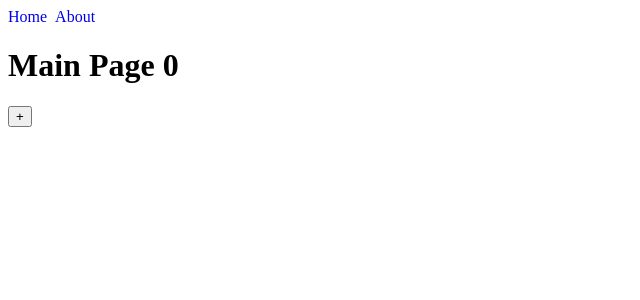
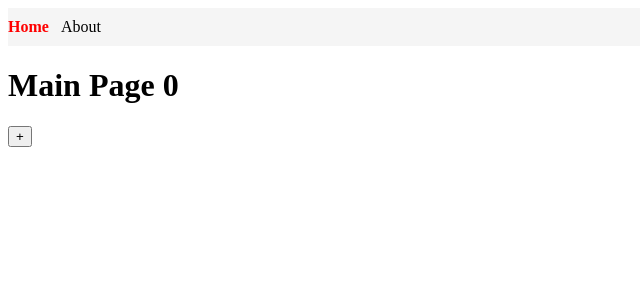
Before and after one commit to HyungJinHan/nextjs_study, a Next.js app: page / in a window 1280 px wide. Shown: the top 300 px of the page, without its empty margins (0-640 px from the left). Built offline with nearby package versions, Linux system fonts and the light colour scheme.

Commit message:
classname의 충돌을 방지하기 위한 styled jsx 사용

```diff
--- a/components/NavBar.jsx
+++ b/components/NavBar.jsx
@@ -1,6 +1,7 @@
 import Link from 'next/link';
 import { useRouter } from 'next/router';
 import React from 'react';
+import styles from './NavBar.module.css';
 
 function NavBar(props) {
   const router = useRouter();
@@ -9,22 +10,31 @@ function NavBar(props) {
   return (
     <nav>
       <Link
-        style={{ textDecoration: `none` }}
-        className='home'
+        className={`
+          ${styles.link}
+          ${router.pathname === '/' ? styles.active : styles.deactive}
+        `}
         href='/'
       >
         Home
       </Link>
-
-      &nbsp;&nbsp;
-
+      {/* 두 개 이상의 클래스 지정 방법 1 (변수 처리) */}
+      &nbsp;&nbsp;&nbsp;
       <Link
-        style={{ textDecoration: `none` }}
-        className='about'
+        className={[
+          styles.link,
+          router.pathname === '/about' ? styles.active : styles.deactive
+        ].join(' ')}
         href='/about'>
         About
       </Link>
+      {/* 두 개 이상의 클래스 지정 방법 2 (배열 처리) */}
     </nav >
+    /*
+    css module 사용 시, classname 지정법
+    이러한 형식으로 사용하는 이유 : classname을 무작위로 만들기 때문에 충돌의 위험이 없음
+    ex) NavBar_nav__OBiyO
+    */
   );
 }
 
--- /dev/null
+++ b/components/NavBar.module.css
@@ -0,0 +1,12 @@
+.link {
+  text-decoration: none;
+}
+
+.active {
+  color: red;
+  font-weight: bold;
+}
+
+.deactive {
+  color: black;
+}
--- /dev/null
+++ b/components/NavLink.jsx
@@ -0,0 +1,46 @@
+import Link from 'next/link';
+import { useRouter } from 'next/router';
+import React from 'react';
+
+function NavLink(props) {
+  const router = useRouter();
+  console.log(router)
+
+  return (
+    <nav>
+      <Link legacyBehavior href='/'>
+        <a className={router.pathname === '/' ? 'active' : 'deactive'}>Home</a>
+      </Link>
+      &nbsp;&nbsp;&nbsp;
+
+      <Link legacyBehavior href='/about'>
+        <a className={router.pathname === '/about' ? 'active' : 'deactive'}>About</a>
+      </Link>
+
+      <style jsx>{`
+        nav {
+          background-color: whitesmoke;
+          padding-top: 10px;
+          padding-bottom: 10px;
+        }
+        a {
+          text-decoration: none;
+        }
+        .active {
+          color: red;
+          font-weight: bold;
+        }
+        .deactive {
+          color: black;
+        }
+      `}</style>
+
+      {/*
+      styled jsx는 해당 컴포넌트에서만 사용 가능
+      다른 컴포넌트에서 사용 불가
+      */}
+    </nav >
+  );
+}
+
+export default NavLink;
--- a/src/pages/about.jsx
+++ b/src/pages/about.jsx
@@ -1,10 +1,12 @@
 import NavBar from 'components/NavBar';
+import NavLink from 'components/NavLink';
 import React from 'react';
 
 function About(props) {
   return (
     <div>
-      <NavBar />
+      {/* <NavBar /> */}
+      <NavLink />
       <h1>
         About Page
       </h1>
--- a/src/pages/index.jsx
+++ b/src/pages/index.jsx
@@ -1,4 +1,5 @@
 import NavBar from 'components/NavBar';
+import NavLink from 'components/NavLink';
 import React, { useState } from 'react';
 
 function Index(props) {
@@ -6,7 +7,8 @@ function Index(props) {
 
   return (
     <div>
-      <NavBar />
+      {/* <NavBar /> */}
+      <NavLink />
       <h1>
         Main Page {counter}
       </h1>
```
